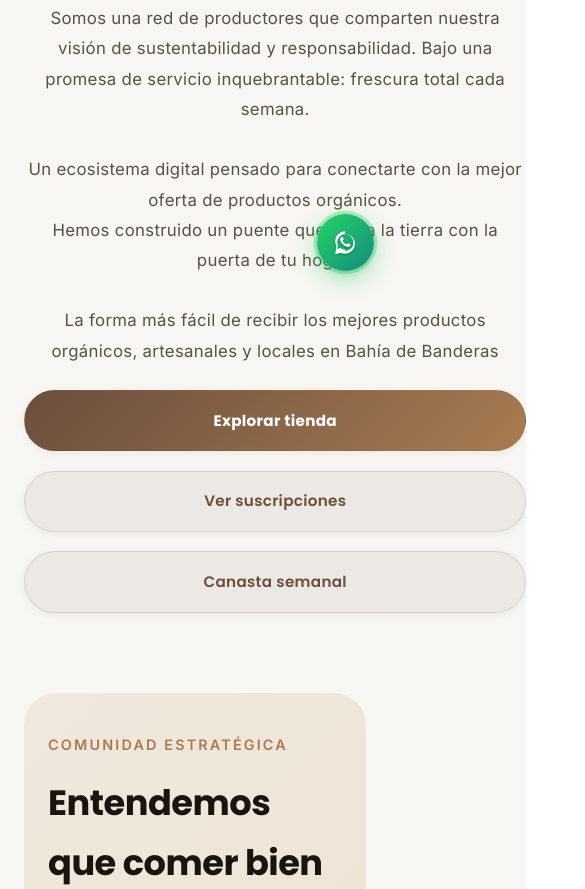
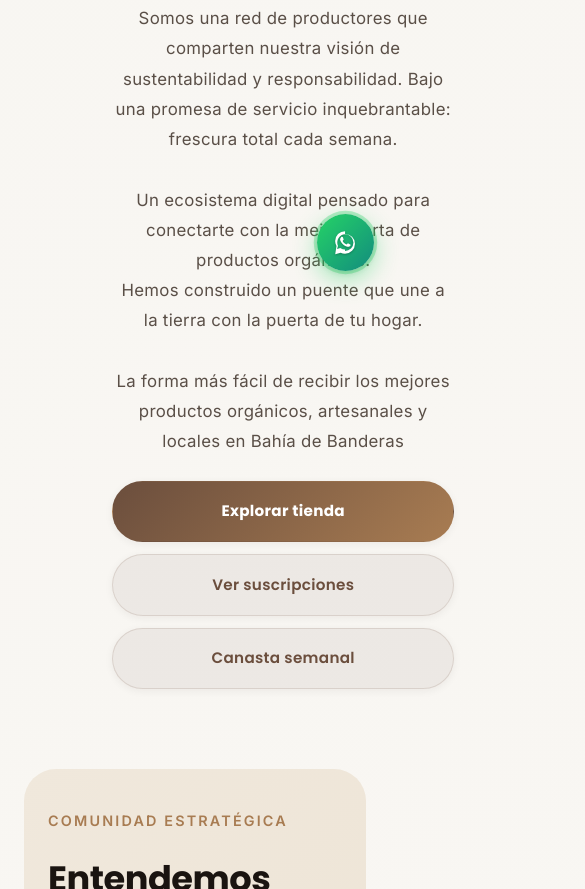
Before and after one commit to localmapsanpancho-pixel/Origen_bahia, a website: page index.html in a window 390 px wide. Shown: the part 557-1446 px from the top of the page, 585 px wide, since content can reach past the window. Drawn offline with Linux system fonts and the light colour scheme.

Commit message:
Descripción de los cambios

```diff
--- a/styles.css
+++ b/styles.css
@@ -263,7 +263,7 @@ main {
 }
 
 .hero-copy {
-  max-width: 600px;
+  max-width: min(720px, calc(100vw - 4rem));
   margin: 0 auto;
 }
 
@@ -336,9 +336,15 @@ main {
 .hero-actions {
   display: flex;
   flex-wrap: wrap;
-  gap: 1.2rem;
+  gap: 1rem;
   margin-top: 1rem;
   justify-content: center;
+  max-width: min(620px, calc(100vw - 4rem));
+}
+
+.hero-actions .button {
+  flex: 1 1 auto;
+  min-width: 170px;
 }
 
 .button {
@@ -884,6 +890,21 @@ details p {
   .top-nav a {
     width: 100%;
     text-align: center;
+  }
+
+  .hero-copy {
+    max-width: min(100%, calc(100vw - 2rem));
+    padding: 0 0.5rem;
+  }
+
+  .hero-actions {
+    max-width: min(100%, calc(100vw - 2rem));
+    gap: 0.75rem;
+  }
+
+  .hero-actions .button {
+    width: 100%;
+    min-width: 0;
   }
 
   .hero-card,
```
